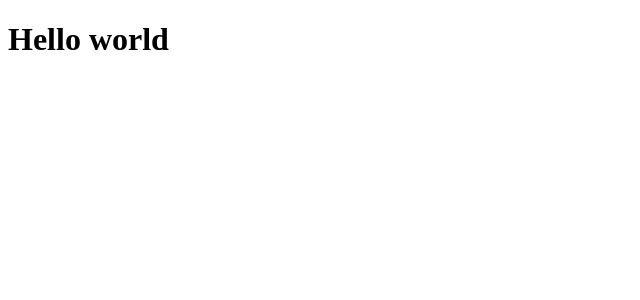
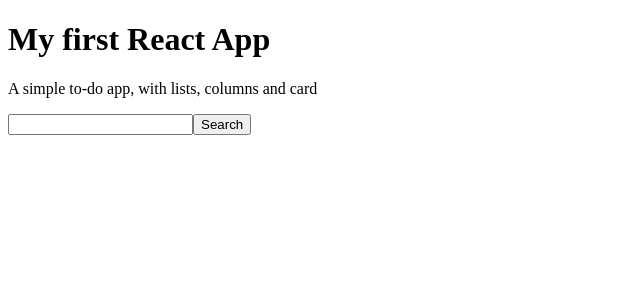
Before and after one commit to dave8git/react-notes-2024, a React (Create React App) app: page / in a window 1280 px wide. Shown: the top 300 px of the page, without its empty margins (0-640 px from the left). Built offline with nearby package versions, Linux system fonts and the light colour scheme.

Commit message:
Add components Hero and Searchform added

```diff
--- a/src/App.js
+++ b/src/App.js
@@ -1,6 +1,12 @@
+import Hero from './Hero/Hero';
+import SearchForm from './SearchForm/SearchForm';
+
 const App = () => {
   return (
-    <h1>Hello world</h1>
+    <div>
+      <Hero />
+      <SearchForm />
+    </div>
   );
 };
 
--- /dev/null
+++ b/src/Hero/Hero.js
@@ -0,0 +1,10 @@
+const Hero = () => {
+    return (
+        <div>
+            <h1>My first React App</h1>
+            <p>A simple to-do app, with lists, columns and card</p>
+        </div>
+    );
+};
+
+export default Hero;
--- /dev/null
+++ b/src/SearchForm/SearchForm.js
@@ -0,0 +1,10 @@
+const SearchForm = () => {
+    return (
+        <form>
+            <input type="text" />
+            <button>Search</button>
+        </form>
+    );
+};
+
+export default SearchForm;
```
